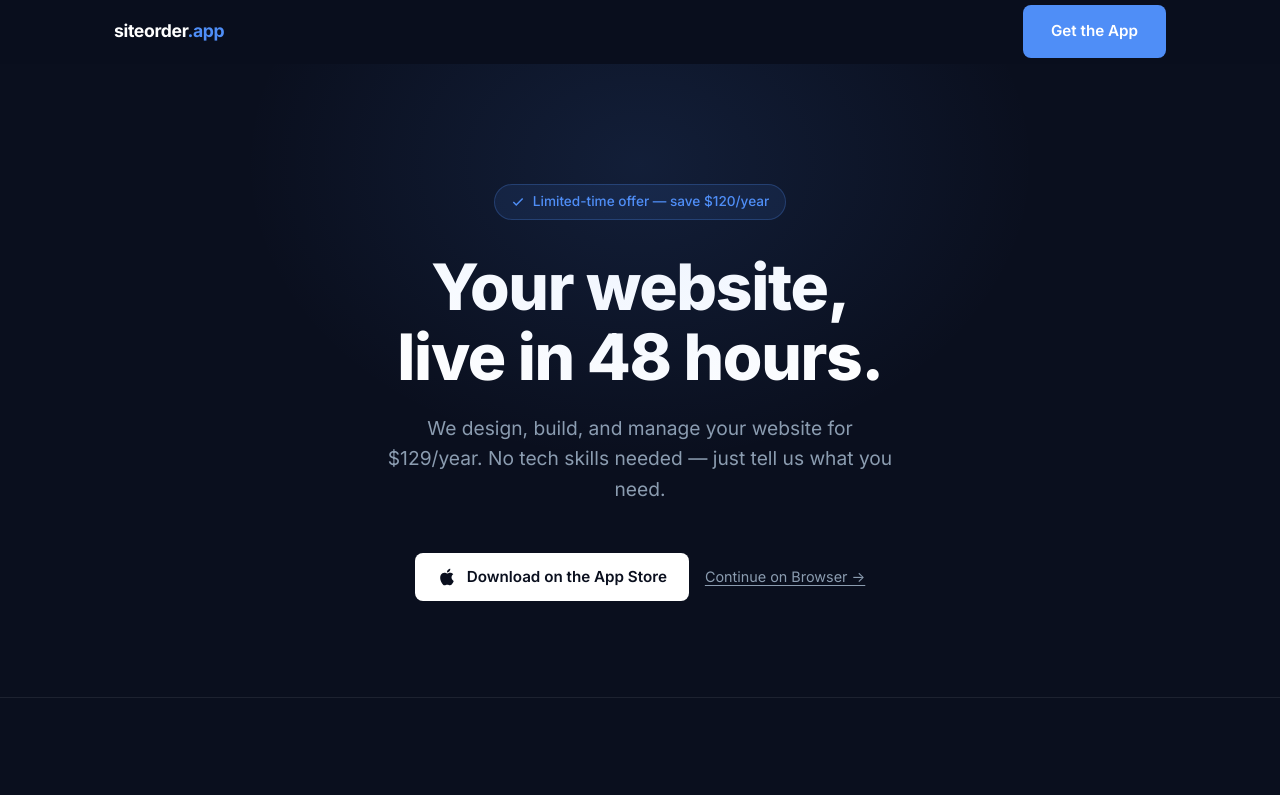
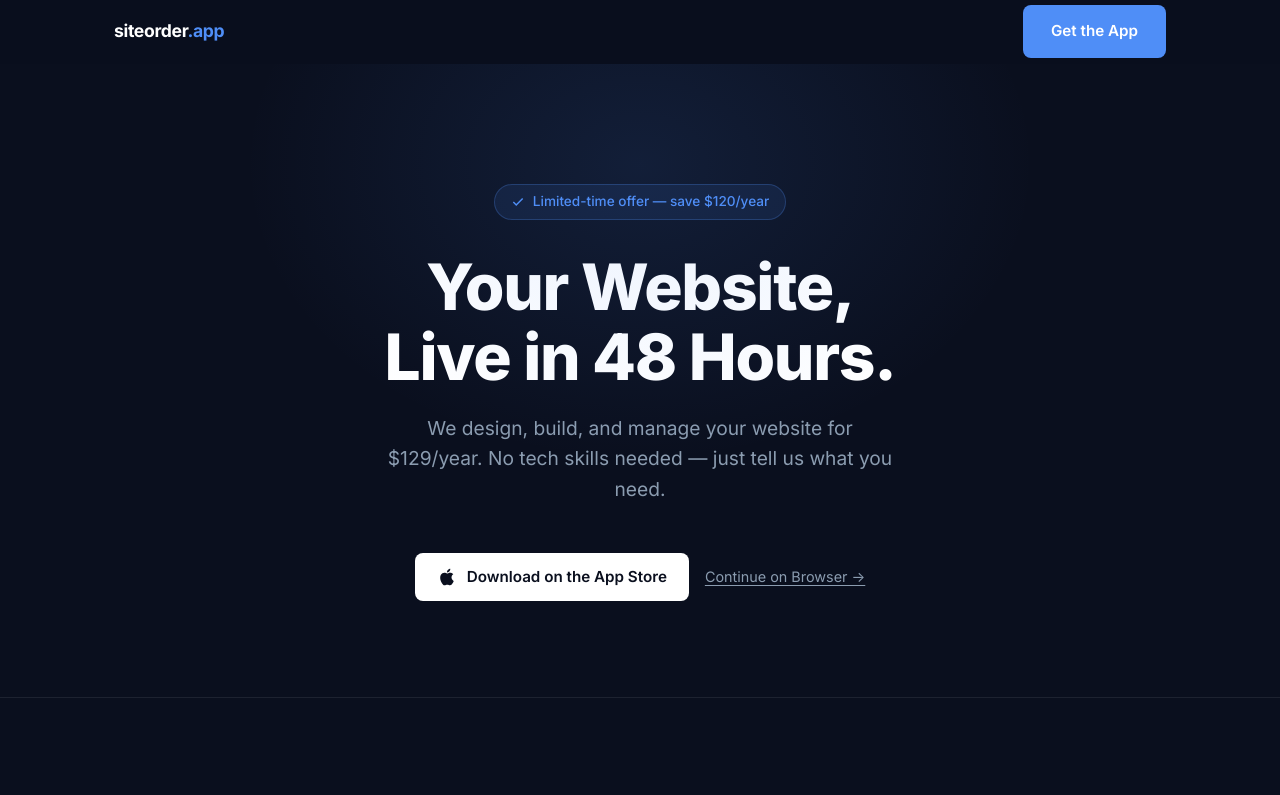
Before and after one commit to itsdsd/siteorder-app, a plain HTML site: page index.html in a window 1280 px wide. Shown: the top 795 px of the page. Drawn offline with Linux system fonts and the light colour scheme.

Commit message:
fix: capitalize hero headline for visual clarity

```diff
--- a/index.html
+++ b/index.html
@@ -25,7 +25,7 @@
         <svg aria-hidden="true" width="14" height="14" viewBox="0 0 24 24" fill="none" stroke="currentColor" stroke-width="2.5"><polyline points="20 6 9 17 4 12"/></svg>
         Limited-time offer — save $120/year
       </div>
-      <h1>Your website,<br>live in 48 hours.</h1>
+      <h1>Your Website,<br>Live in 48 Hours.</h1>
       <p class="hero-sub">We design, build, and manage your website for $129/year. No tech skills needed — just tell us what you need.</p>
       <div class="hero-ctas">
         <a href="#pricing" class="appstore-btn" id="appstore-link">
```
